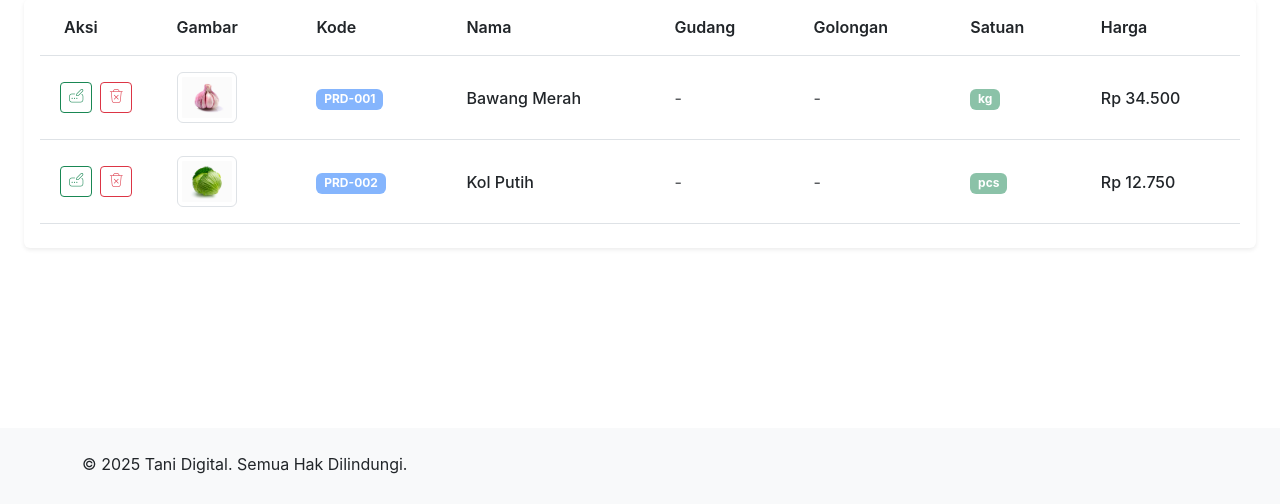
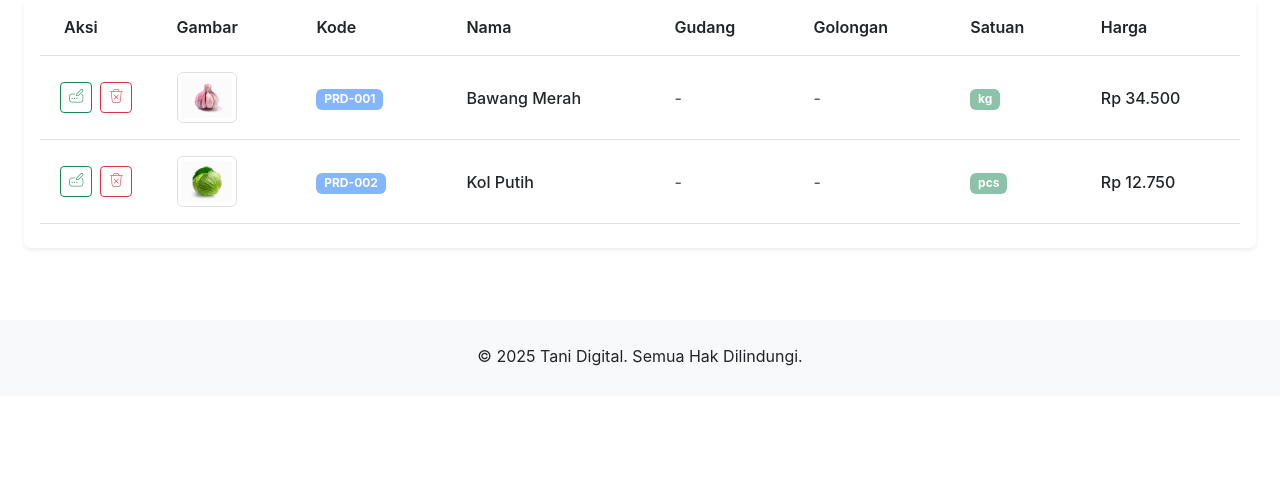
Before and after one commit to r4scodee/latihan_final, a PHP site: page / in a window 1280 px wide. Shown: the part 296-800 px from the top of the page. Run offline with PHP 8.4, Linux system fonts and the light colour scheme; data comes from the database, SQL or seed files in the repository; some libraries are stand-ins or nearby versions.

Commit message:
footer up

```diff
--- a/app/view/products/index.php
+++ b/app/view/products/index.php
@@ -280,13 +280,14 @@
 
 </main>
 
-<footer class="bg-light text-dark py-4 mt-5 fixed-bottom">
-  <div class="container">
-    <p class="mb-1">
+<footer class="bg-light text-dark py-4 mt-5">
+  <div class="container text-center">
+    <p class="mb-1 mb-0">
       &copy; <?= date('Y') ?> Tani Digital. Semua Hak Dilindungi.
     </p>
   </div>
 </footer>
+
 
 <script>
   document.addEventListener("DOMContentLoaded", function () {
```
